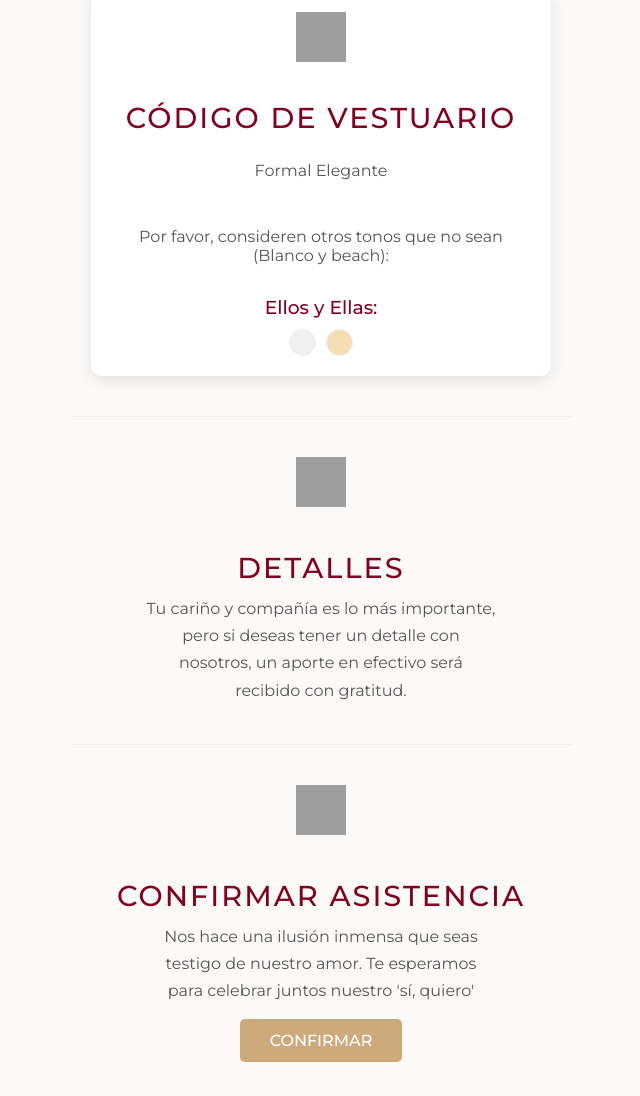
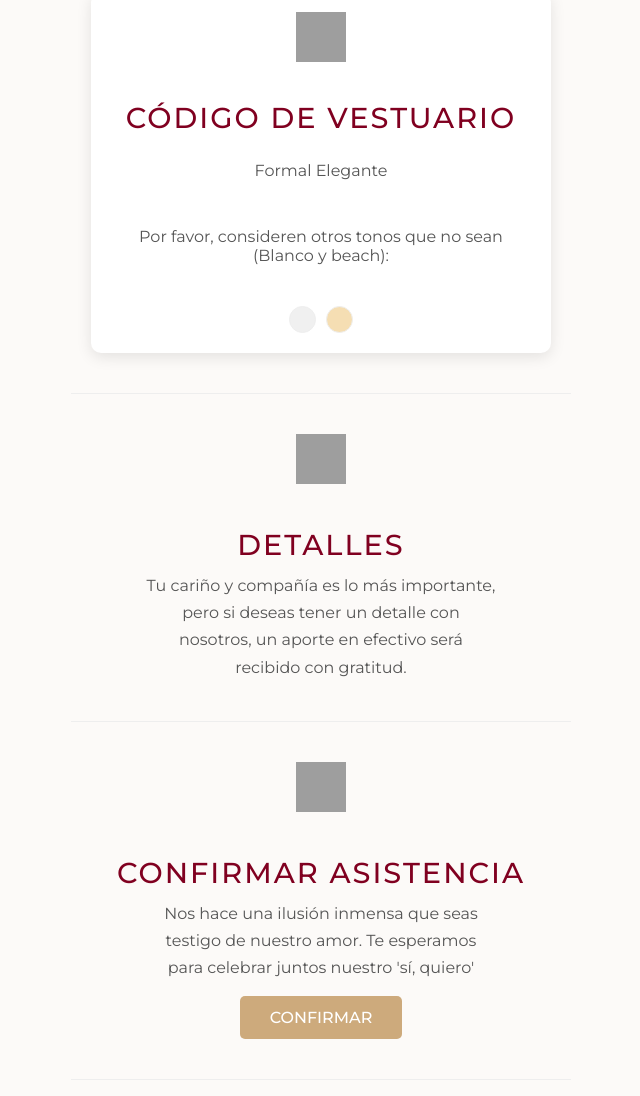
Before and after one commit to fericarr/Control-gastos, a plain HTML site: page index.html in a window 1280 px wide. Shown: the part 1442-2538 px from the top of the page, without its empty margins (319-959 px from the left). Drawn offline with Linux system fonts and the light colour scheme; grey boxes are pictures that could not be loaded.

Commit message:
Update index.html

```diff
--- a/index.html
+++ b/index.html
@@ -327,7 +327,6 @@
                     <p>Formal Elegante</p>
                     <p>Por favor, consideren otros tonos que no sean (Blanco y beach):</p>
                     <div class="dress-code-section">
-                        <h3>Ellos y Ellas:</h3>
                         <div class="colors">
                             <div class="color-dot white"></div>
                             <div class="color-dot beach"></div>
```
